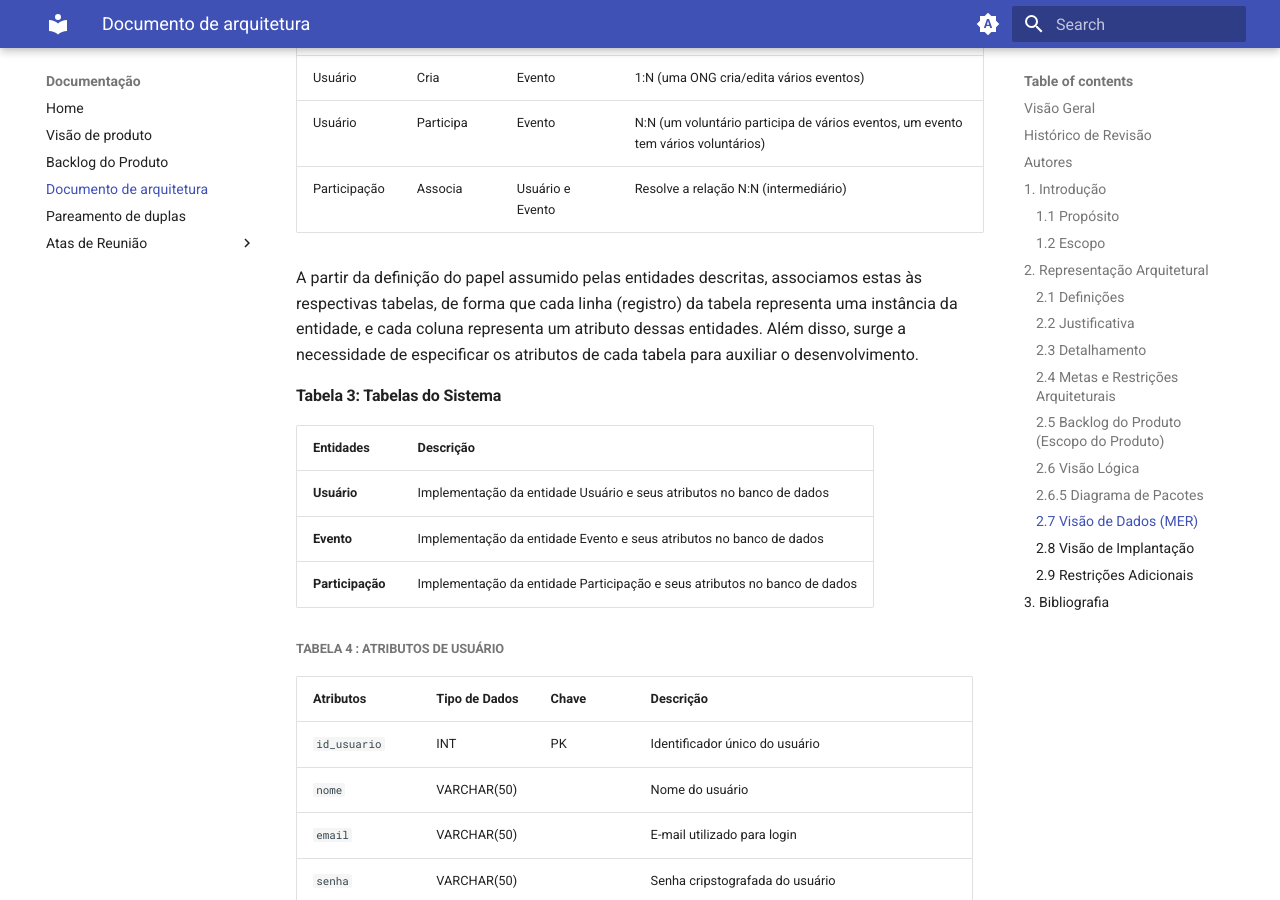
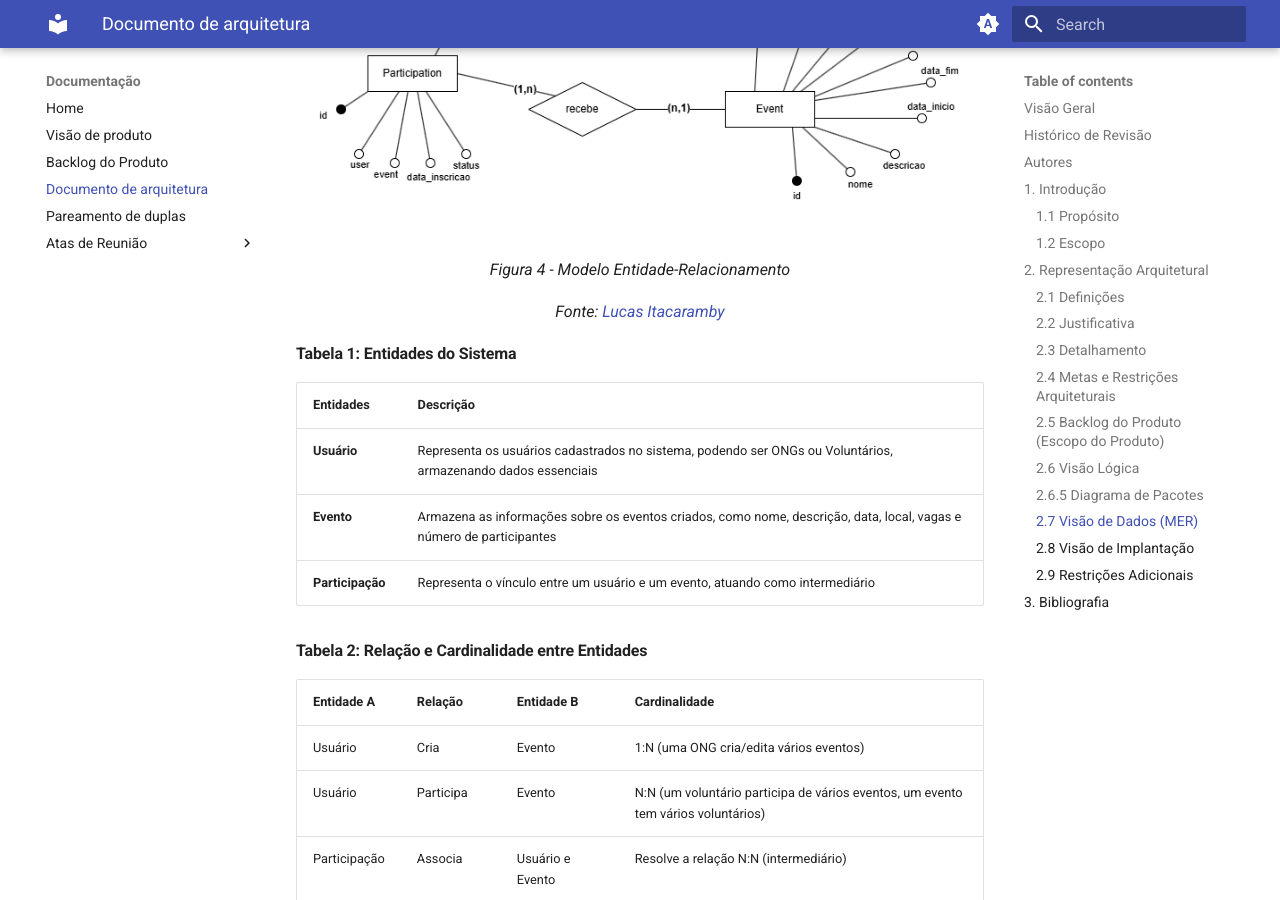
Before and after one commit to FGA0138-MDS-Ajax/2025.2-Gilgamesh, an MkDocs documentation site: the page built from docs/Arquitetura/Documento_Arquitetura.md, in a window 1280 px wide and 900 px high, scrolled down 11758 px. Built offline with MkDocs 1.6.1 and Material for MkDocs 9.7.7, drawn with Linux system fonts in a browser that asks for light colours.

Commit message:
Add representação do modelo entidade-relacionamento

```diff
--- a/docs/Arquitetura/Documento_Arquitetura.md
+++ b/docs/Arquitetura/Documento_Arquitetura.md
@@ -273,6 +273,11 @@ Os pacotes que compõem essa camada são:
 
 O modelo entidade-relacionamento representa a estrutura lógica dos dados do software Apoia+, descrevendo as entidades do sistema, além de descrever a cardinalidade entre as entidades.
 
+![Modelo Entidade-Relacionamento](../imagens/Modelo_Entidade_Relacionamento.png)
+
+<p align="center"><em>Figura 4 - Modelo Entidade-Relacionamento</em></p>
+<p align="center"><em>Fonte: <a href="https://github.com/LucasItacaramby">Lucas Itacaramby</a></em></p>
+
 #### Tabela 1: Entidades do Sistema
 | Entidades | Descrição |
 | :--- | :--- |
```
Also changed, not shown: docs/imagens/Modelo_Entidade_Relacionamento.png (added).
